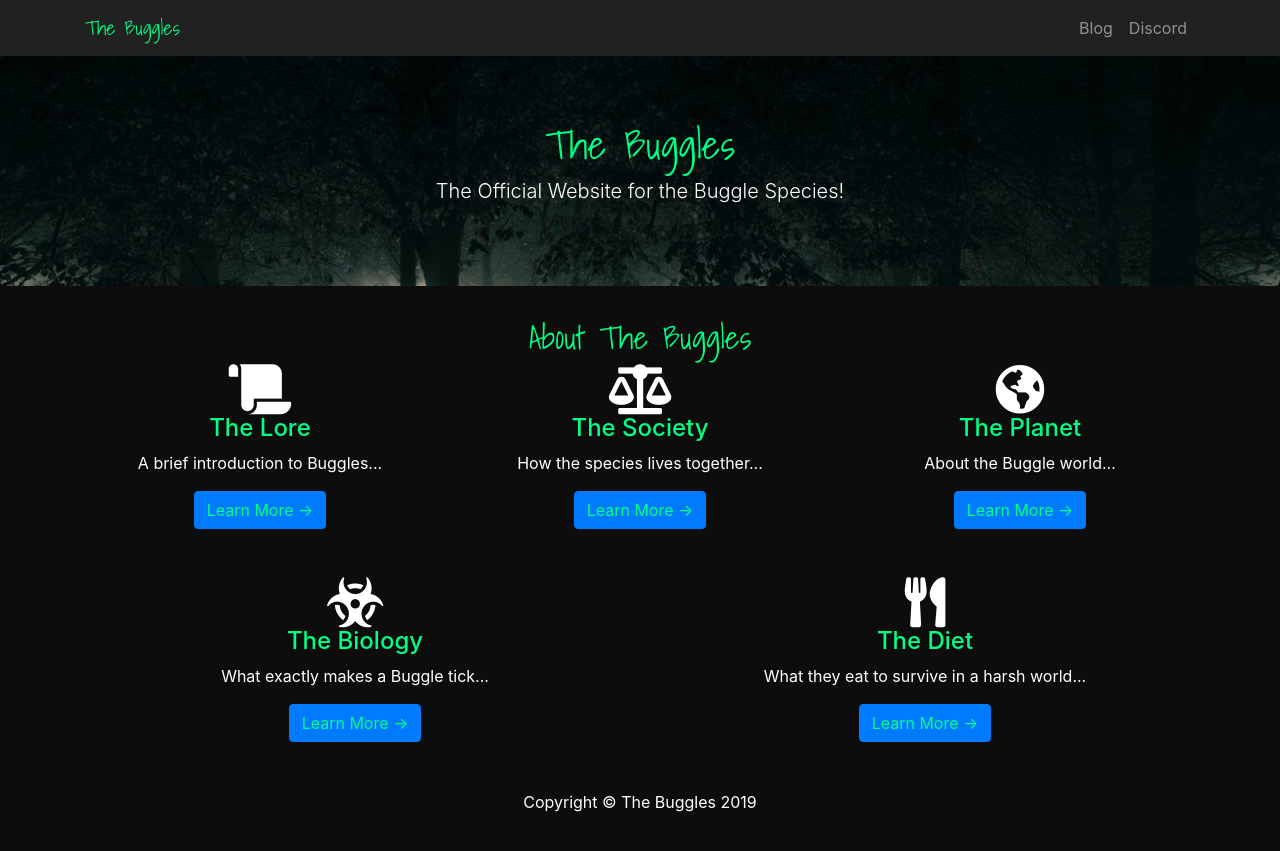
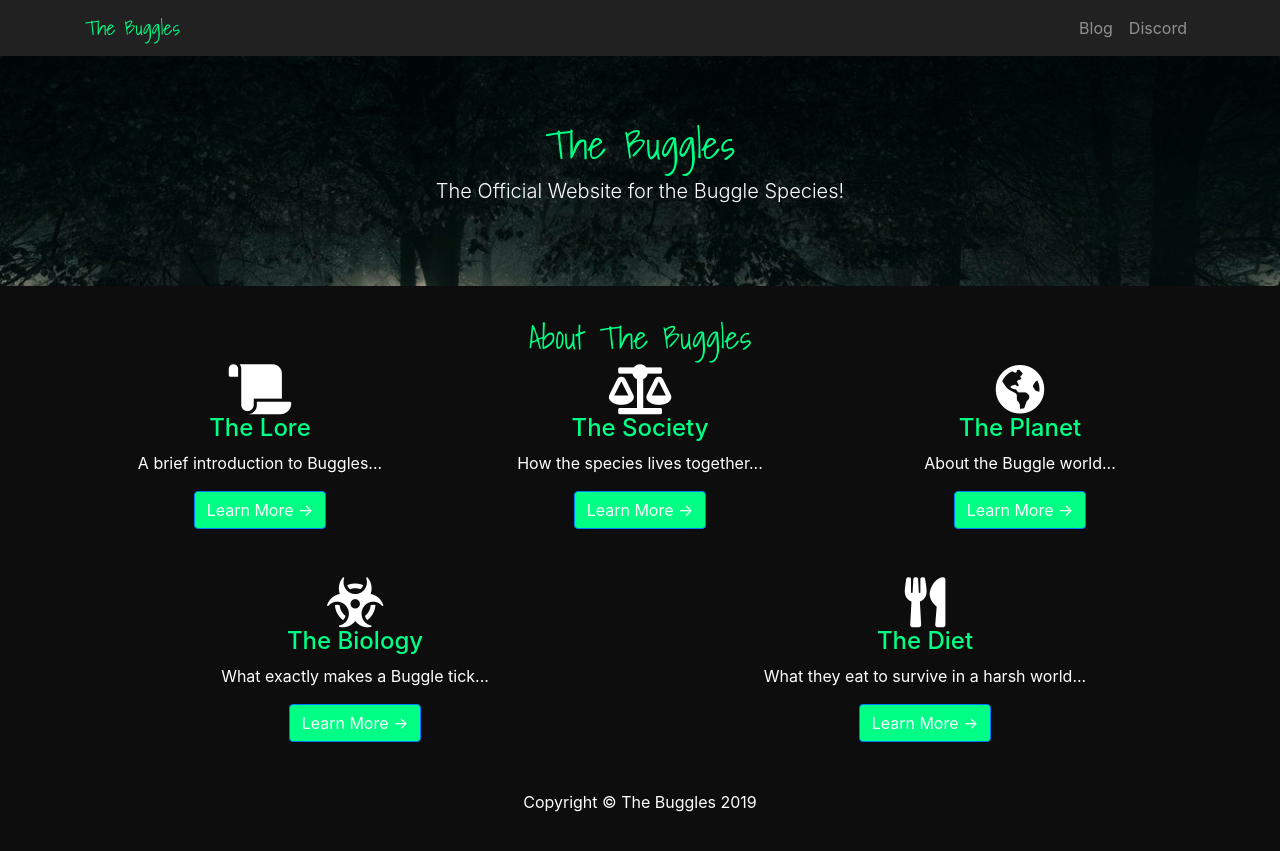
Before and after one commit to bugglespecies/bugglespecies.github.com, a Jekyll site: the page built from index.md, in a window 1280 px wide. Shown: the top 851 px of the page. Built offline with Jekyll 4.4.1, drawn with Linux system fonts in a browser that asks for light colours; nearby versions of some CDN libraries.

Commit message:
Update buggles.core.css

```diff
--- a/css/buggles.core.css
+++ b/css/buggles.core.css
@@ -27,8 +27,8 @@ a:hover, a:focus { color: var(--primary-dark); }
 .text-link, .text-link:visited,.text-primary { color: var(--primary-normal) !important; }
 .text-link:hover, .text-link:focus { color: var(--primary-dark) !important; }
 
-.btn-primary { color: var(--primary-normal) !important; }
-.btn-primary:hover, .btn-primary:focus, .btn-primary:active { color: var(--primary-dark) !important; }
+.btn-primary { background-color: var(--primary-normal) !important; }
+.btn-primary:hover, .btn-primary:focus, .btn-primary:active { background-color: var(--primary-dark) !important; }
 
 .bg-dark { background-color: var(--back-dark) !important; }
 
```
